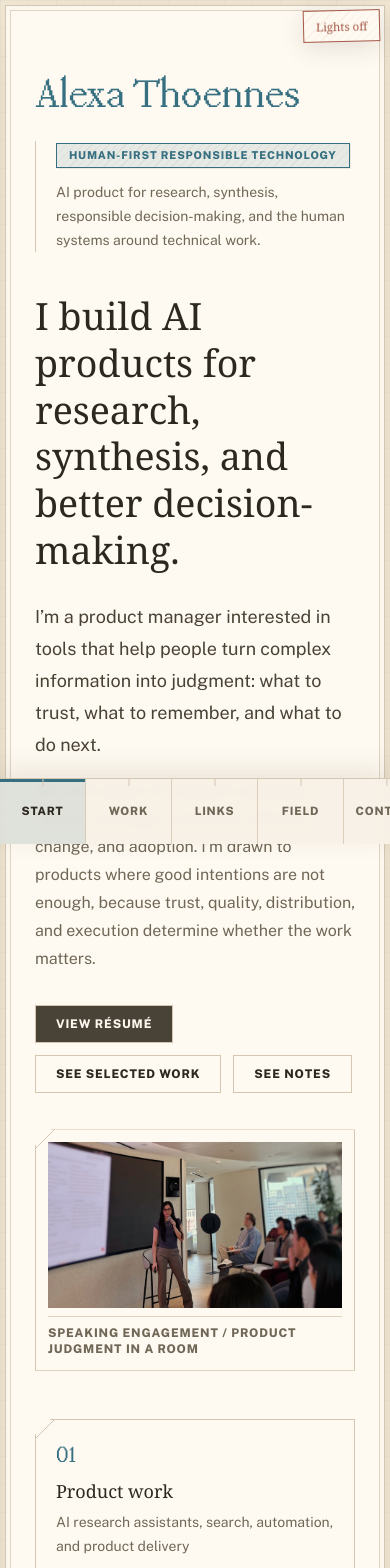
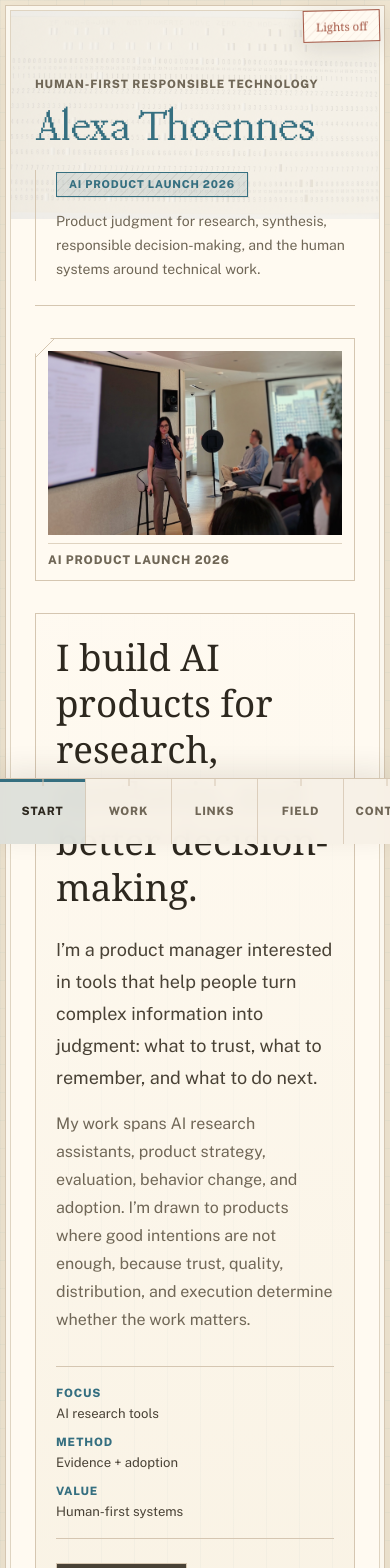
Before and after one commit to runargs/runargs.github.io, a React (Vite) app: page / in a window 390 px wide. Shown: the top 1568 px of the page. Built offline with nearby package versions, Linux system fonts and the light colour scheme; the HTML template or start-up script is replaced by a standard one; a web font is replaced by a local one.

Commit message:
Refine vintage computing layouts

```diff
--- a/src/components/layout/navItems.ts
+++ b/src/components/layout/navItems.ts
@@ -11,6 +11,6 @@ export const navItems: NavItem[] = [
   { id: "community-building", label: "Community", shortLabel: "Field" },
   { id: "mentorship", label: "Contact", shortLabel: "Contact" },
   { id: "art", label: "Image studies", shortLabel: "Images" },
-  { id: "side-projects", label: "Notes", shortLabel: "Notes" },
+  { id: "side-projects", label: "Marginalia", shortLabel: "Margin" },
   { id: "resume", label: "Résumé", shortLabel: "Résumé" },
 ];
--- a/src/components/sections/BioSection.tsx
+++ b/src/components/sections/BioSection.tsx
@@ -1,51 +1,45 @@
-import { DossierButton, ImageFrame, StampBadge } from "@/components/design-system/Dossier";
+import { ArrowRight, FileText } from "lucide-react";
+import { DossierLink, ImageFrame, StampBadge } from "@/components/design-system/Dossier";
 
 export function BioSection() {
-  const paths = [
-    { label: "Product work", id: "work", note: "AI research assistants, search, automation, and product delivery" },
-    { label: "Notes & projects", id: "side-projects", note: "AI evaluation, memory systems, decision tools, and experiments" },
-    { label: "Food & gathering", id: "art", note: "Culinary work, ceramics, hosting, and sensory detail" },
-    { label: "Résumé & contact", id: "resume", note: "PDF, credentials, and ways to reach me" },
-  ];
-
-  const scrollToSection = (sectionId: string) => {
-    document.getElementById(sectionId)?.scrollIntoView({ behavior: "smooth" });
-  };
-
   return (
     <section
       id="bio"
-      className="relative overflow-hidden border-b border-[var(--rule)] bg-[var(--paper-card)] px-6 pb-10 pt-16 md:px-11 md:pb-12 md:pt-20"
+      className="hero-console relative overflow-hidden border-b border-[var(--rule)] bg-[var(--paper-card)] px-6 pb-10 pt-16 md:px-11 md:pb-12 md:pt-20"
     >
-      <div className="mb-10 grid gap-6 md:grid-cols-[1fr_320px] md:items-start">
-        <div className="font-display text-[2.6rem] leading-none text-[var(--civic-blue)] md:text-[3.5rem]">
+      <div className="pointer-events-none absolute inset-x-0 top-0 h-52 opacity-[0.16] mix-blend-multiply dark:opacity-[0.12]">
+        <img
+          src="/images/punchcard-reference.png"
+          alt=""
+          aria-hidden="true"
+          className="h-full w-full object-cover object-center"
+        />
+      </div>
+
+      <div className="relative z-10">
+        <div className="mb-8 grid gap-5 border-b border-[var(--rule)] pb-6 lg:grid-cols-[minmax(0,1fr)_340px] lg:items-end">
+          <div>
+            <p className="small-label mb-3 text-[var(--ink-muted)]">Human-first responsible technology</p>
+            <div className="font-display text-[2.75rem] leading-none text-[var(--civic-blue)] md:text-[4.2rem]">
               Alexa Thoennes
             </div>
+          </div>
           <div className="border-l border-[var(--rule)] pl-5">
-          <StampBadge tone="blue">Human-first responsible technology</StampBadge>
+            <StampBadge tone="blue">AI product launch 2026</StampBadge>
             <p className="mt-3 text-sm leading-6 text-[var(--ink-muted)]">
-            AI product for research, synthesis, responsible decision-making, and the human systems around technical work.
+              Product judgment for research, synthesis, responsible decision-making, and the human systems around technical work.
             </p>
           </div>
         </div>
 
-      <div className="grid gap-9 lg:grid-cols-[1.04fr_0.96fr] lg:items-start">
-        <ImageFrame
-          src="/images/profile.JPG"
-          alt="Alexa Thoennes speaking to a seated audience"
-          caption="Speaking engagement / product judgment in a room"
-          className="order-2 lg:order-1"
-          mediaClassName="aspect-video"
-          imgClassName="object-[50%_52%]"
-          grayscale={false}
-        />
-
-        <div className="order-1 lg:order-2">
-          <h1 className="max-w-3xl text-[2.35rem] leading-tight text-[var(--ink)] md:text-[3rem]">
+        <div className="grid gap-8 lg:grid-cols-[minmax(0,0.98fr)_minmax(360px,1.02fr)] lg:items-stretch">
+          <div className="hero-brief order-2 flex flex-col justify-between border border-[var(--rule)] bg-[color-mix(in_srgb,var(--paper-card)_88%,var(--paper-soft))] p-5 lg:order-1 md:p-7">
+            <div>
+              <h1 className="max-w-3xl text-[2.3rem] leading-tight text-[var(--ink)] md:text-[3.15rem]">
                 I build AI products for research, synthesis, and better decision-making.
               </h1>
 
-          <div className="mt-7 max-w-2xl space-y-4 text-[var(--ink-muted)]">
+              <div className="mt-6 max-w-2xl space-y-4 text-[var(--ink-muted)]">
                 <p className="text-lg leading-8 text-[var(--ink-soft)]">
                   I’m a product manager interested in tools that help people turn complex information into judgment: what to trust, what to remember, and what to do next.
                 </p>
@@ -53,34 +47,43 @@ export function BioSection() {
                   My work spans AI research assistants, product strategy, evaluation, behavior change, and adoption. I’m drawn to products where good intentions are not enough, because trust, quality, distribution, and execution determine whether the work matters.
                 </p>
               </div>
+            </div>
 
-          <div className="mt-8 flex flex-wrap gap-3">
-            <DossierButton type="button" onClick={() => scrollToSection("resume")} className="bg-[var(--ink-soft)] text-[var(--paper)] hover:bg-[var(--ink)]">
-              View résumé
-            </DossierButton>
-            <DossierButton type="button" onClick={() => scrollToSection("work")}>
-              See selected work
-            </DossierButton>
-            <DossierButton type="button" onClick={() => scrollToSection("side-projects")}>
-              See notes
-            </DossierButton>
+            <div className="mt-8 grid gap-2 border-y border-[var(--rule)] py-4 text-sm md:grid-cols-3">
+              <div>
+                <span className="small-label block text-[var(--civic-blue)]">Focus</span>
+                <span className="data-text">AI research tools</span>
               </div>
+              <div>
+                <span className="small-label block text-[var(--civic-blue)]">Method</span>
+                <span className="data-text">Evidence + adoption</span>
+              </div>
+              <div>
+                <span className="small-label block text-[var(--civic-blue)]">Value</span>
+                <span className="data-text">Human-first systems</span>
               </div>
             </div>
 
-      <div className="mt-12 grid gap-3 md:grid-cols-4">
-        {paths.map((path, index) => (
-          <button
-            key={path.label}
-            type="button"
-            onClick={() => scrollToSection(path.id)}
-            className="notched relative block w-full cursor-pointer border border-[var(--rule)] bg-[var(--paper-card)] p-5 text-left text-[var(--ink)] transition-colors duration-150 hover:border-[color-mix(in_srgb,var(--civic-blue)_45%,var(--rule))] focus-visible:outline-none focus-visible:ring-2 focus-visible:ring-[var(--civic-blue)]"
-          >
-            <p className="font-display text-2xl text-[var(--civic-blue)]">{String(index + 1).padStart(2, "0")}</p>
-            <h2 className="mt-2 text-lg leading-tight">{path.label}</h2>
-            <p className="mt-2 text-sm leading-6 text-[var(--ink-muted)]">{path.note}</p>
-          </button>
-        ))}
+            <div className="mt-6 flex flex-wrap gap-3">
+              <DossierLink href="mailto:alexa.thoennes@gmail.com?subject=Website%20Inquiry" className="bg-[var(--ink-soft)] text-[var(--paper)] hover:bg-[var(--ink)]">
+                Contact <ArrowRight className="ml-2 h-4 w-4" />
+              </DossierLink>
+              <DossierLink href="mailto:alexa.thoennes@gmail.com?subject=Resume%20PDF%20Request">
+                <FileText className="mr-2 h-4 w-4" /> Résumé PDF
+              </DossierLink>
+            </div>
+          </div>
+
+          <ImageFrame
+            src="/images/profile.JPG"
+            alt="Alexa Thoennes speaking to a seated audience"
+            caption="AI product launch 2026"
+            className="order-1 lg:order-2"
+            mediaClassName="aspect-[16/10] md:aspect-[16/9]"
+            imgClassName="object-[50%_52%]"
+            grayscale={false}
+          />
+        </div>
       </div>
     </section>
   );
--- a/src/components/sections/MentorshipSection.tsx
+++ b/src/components/sections/MentorshipSection.tsx
@@ -16,8 +16,8 @@ export function MentorshipSection() {
       <div className="mx-auto max-w-4xl">
         <SectionHeader
           marker="06"
-          eyebrow="Contact paths"
-          title="Reach out through the practical routes."
+          eyebrow="Contact"
+          title="Ways to reach me."
           className="mb-8"
         />
 
@@ -26,7 +26,7 @@ export function MentorshipSection() {
             <div>
               <StampBadge tone="red">Contact</StampBadge>
               <p className="mt-5 max-w-2xl text-sm leading-7 text-[var(--ink-muted)]">
-                Useful reasons to get in touch: AI product work, healthspan, impact-oriented products, writing, collaboration, culinary events, or a specific question.
+                AI product work, healthspan, impact-oriented products, writing, collaboration, culinary events, or a specific question.
               </p>
 
               <DossierLink href={mailtoLink} className="mt-6 bg-[var(--ink-soft)] text-[var(--paper)] hover:bg-[var(--ink)]">
--- a/src/components/sections/ResumeSection.tsx
+++ b/src/components/sections/ResumeSection.tsx
@@ -23,8 +23,8 @@ export function ResumeSection() {
         <SectionHeader
           marker="09"
           eyebrow="Résumé"
-          title="Résumé, credentials, and contact in one place."
-          description="A compact schedule of current focus, selected credentials, and ways to reach me."
+          title="Résumé and selected credentials."
+          description="Current focus, selected credentials, and contact details."
           className="mb-8"
         />
 
--- a/src/components/sections/SideProjectsSection.tsx
+++ b/src/components/sections/SideProjectsSection.tsx
@@ -1,8 +1,8 @@
 import { useState } from "react";
-import { ArrowUpRight, ClipboardList, Compass, Layers, Search, Sparkles } from "lucide-react";
+import { ArrowUpRight } from "lucide-react";
 import { Dialog, DialogContent, DialogTitle } from "@/components/ui/dialog";
 import { VisuallyHidden } from "@radix-ui/react-visually-hidden";
-import { EditorialCard, ImageFrame, SectionBand, SectionHeader, StampBadge } from "@/components/design-system/Dossier";
+import { ImageFrame, SectionBand, SectionHeader, StampBadge } from "@/components/design-system/Dossier";
 
 interface NoteOrProject {
   id: string;
@@ -11,7 +11,6 @@ interface NoteOrProject {
   detail: string;
   tags: string[];
   kind: "note" | "project";
-  icon: typeof Search;
   image?: string;
   url?: string;
 }
@@ -25,7 +24,6 @@ const notesAndProjects: NoteOrProject[] = [
       "The product layer between retrieval and judgment is where the hard decisions live: what gets surfaced, what gets compressed, what remains uncertain, and how the user can inspect sources without drowning in them.",
     tags: ["AI Product", "Sensemaking", "Decision-making"],
     kind: "note",
-    icon: Search,
   },
   {
     id: "memory",
@@ -35,7 +33,6 @@ const notesAndProjects: NoteOrProject[] = [
       "I’m interested in the space between analog thinking and AI assistance: handwritten notes, commonplace books, journaling, multimedia capture, tagging, resurfacing, and recall. The useful question is how AI can handle the clerical layer around memory without flattening the human work of synthesis.",
     tags: ["Memory", "Analog Workflows", "AI Assistance"],
     kind: "note",
-    icon: Layers,
   },
   {
     id: "evaluation",
@@ -45,7 +42,6 @@ const notesAndProjects: NoteOrProject[] = [
       "LLM-as-judge is a real opportunity for scalable product quality. It gets weak when teams treat judgment as objective, context-free, or magically solved. I’m interested in evaluation systems that make uncertainty visible and improve with use.",
     tags: ["Evaluation", "Quality", "LLM-as-judge"],
     kind: "note",
-    icon: ClipboardList,
   },
   {
     id: "behavior",
@@ -55,7 +51,6 @@ const notesAndProjects: NoteOrProject[] = [
       "Healthspan and wellness products often have better sensors than behavior loops. The product question is not only what can be measured, but what should be made salient, when, and with what kind of intervention.",
     tags: ["Healthspan", "Wearables", "Behavior Change"],
     kind: "note",
-    icon: Compass,
   },
   {
     id: "impact",
@@ -65,7 +60,6 @@ const notesAndProjects: NoteOrProject[] = [
       "I’m drawn to products where the stakes are real: health, food systems, climate, education, financial resilience, and public-interest infrastructure. The interesting part is whether adoption, incentives, quality, and operations make the intended outcome durable.",
     tags: ["Impact", "Systems", "Adoption"],
     kind: "note",
-    icon: Sparkles,
   },
 ];
 
@@ -82,43 +76,41 @@ export function SideProjectsSection() {
       <div className="mx-auto max-w-5xl">
         <SectionHeader
           marker="08"
-          eyebrow="Notes & projects"
-          title="Notes"
-          description="Marginalia, experiments, and recurring questions around memory, synthesis, evaluation, behavior change, and products that need to work in the real world."
-          className="mb-6"
+          eyebrow="Marginalia"
+          title="Marginalia"
+          description="Small recurring questions around memory, synthesis, evaluation, behavior change, and products that need to work in the real world."
+          className="mb-5"
         />
 
-        <div className="grid grid-cols-1 gap-4 md:grid-cols-2">
-          {notesAndProjects.map((item) => {
-            const Icon = item.icon;
+        <div className="marginalia-grid">
+          {notesAndProjects.map((item, index) => {
             return (
-              <EditorialCard
+              <button
                 key={item.id}
+                type="button"
                 onClick={() => setSelectedItem(item)}
-                className="group cursor-pointer overflow-hidden"
+                className="marginalia-card group"
               >
-                  <div className="mb-4 flex items-start justify-between gap-4">
-                    <div className="flex h-10 w-10 shrink-0 items-center justify-center border border-[var(--rule)] bg-[var(--paper-soft)]">
-                      <Icon className="h-4 w-4 text-[var(--civic-blue)]" />
+                <div className="mb-3 flex items-center justify-between gap-3">
+                  <span className="small-label text-[var(--civic-blue)]">{kindLabel[item.kind]}</span>
+                  <span className="font-display text-2xl leading-none text-[var(--civic-blue)]" aria-hidden="true">
+                    {index + 1}
+                  </span>
                 </div>
-                    <StampBadge tone={item.kind === "project" ? "violet" : "blue"}>
-                      {kindLabel[item.kind]}
-                    </StampBadge>
-                  </div>
-                  <h3 className="mb-2 text-xl leading-tight transition-colors group-hover:text-[var(--civic-blue)]">
+                <h3 className="mb-2 text-left text-lg leading-tight transition-colors group-hover:text-[var(--civic-blue)]">
                   {item.title}
                 </h3>
-                  <p className="text-sm leading-7 text-[var(--ink-muted)]">
+                <p className="text-left text-sm leading-6 text-[var(--ink-muted)]">
                   {item.description}
                 </p>
-                  <div className="flex flex-wrap gap-1.5 mt-4">
-                    {item.tags.map((tag) => (
-                      <StampBadge key={tag} tone="muted">
+                <div className="mt-4 flex flex-wrap gap-1.5">
+                  {item.tags.slice(0, 2).map((tag) => (
+                    <StampBadge key={tag} tone="muted" className="border-[rgba(112,103,87,0.3)] text-[var(--ink-muted)]">
                       {tag}
                     </StampBadge>
                   ))}
                 </div>
-              </EditorialCard>
+              </button>
             );
           })}
         </div>
--- a/src/components/sections/TalksSection.tsx
+++ b/src/components/sections/TalksSection.tsx
@@ -181,7 +181,7 @@ export function TalksSection() {
 
         <div className="mt-8 border-t border-[var(--rule)] pt-6">
           <div className="mb-3 flex items-baseline justify-between gap-4">
-            <h3 className="text-lg leading-tight text-[var(--ink)]">Selected honors</h3>
+            <h3 className="text-lg leading-tight text-[var(--ink)]">Honors</h3>
             <span className="data-text text-[var(--ink-faint)]">{honors.length}</span>
           </div>
           <div className="grid gap-x-5 md:grid-cols-2">
--- a/src/index.css
+++ b/src/index.css
@@ -331,6 +331,120 @@
     line-height: 1.62;
   }
 
+  .hero-console::after {
+    content: "";
+    position: absolute;
+    inset: auto var(--space-6) var(--space-5) auto;
+    width: min(320px, 52vw);
+    height: 72px;
+    border: var(--line-hair) solid rgba(213, 198, 177, 0.72);
+    background:
+      linear-gradient(90deg, rgba(53, 111, 128, 0.08), transparent 32%),
+      repeating-linear-gradient(90deg, transparent 0 16px, rgba(45, 40, 31, 0.08) 16px 17px);
+    opacity: 0.46;
+    pointer-events: none;
+  }
+
+  .hero-brief {
+    background:
+      linear-gradient(180deg, color-mix(in srgb, var(--paper-card) 92%, transparent), color-mix(in srgb, var(--paper-soft) 34%, transparent)),
+      repeating-linear-gradient(90deg, transparent, transparent 32px, rgba(53, 111, 128, 0.055) 32px, rgba(53, 111, 128, 0.055) 33px);
+  }
+
+  .work-card {
+    background:
+      linear-gradient(180deg, color-mix(in srgb, var(--paper-card) 94%, var(--work-accent-soft)), var(--paper-card));
+  }
+
+  .work-punch-strip {
+    height: 46px;
+    border-bottom: var(--line-hair) solid var(--rule);
+    background:
+      linear-gradient(90deg, var(--work-accent-soft), transparent 34%),
+      url("/images/punchcard-reference.png");
+    background-position: center 48%;
+    background-size: cover;
+    filter: sepia(0.18) saturate(0.72) contrast(0.9);
+    opacity: 0.28;
+  }
+
+  .work-copy-block {
+    border-left: var(--line-strong) solid var(--work-accent);
+    background:
+      linear-gradient(90deg, var(--work-accent-soft), transparent 86%),
+      var(--paper);
+    padding: var(--space-5);
+  }
+
+  .work-impact-list {
+    border-top: var(--line-hair) solid var(--rule);
+  }
+
+  .work-impact-list li {
+    display: grid;
+    grid-template-columns: 42px minmax(0, 1fr);
+    gap: var(--space-3);
+    padding: var(--space-3) 0;
+    border-bottom: var(--line-hair) solid rgba(213, 198, 177, 0.72);
+    color: var(--ink-muted);
+    font-size: var(--text-sm);
+    line-height: 1.62;
+  }
+
+  .work-terminal-panel {
+    display: grid;
+    min-height: 180px;
+    place-items: center;
+    border: var(--line-hair) solid var(--rule);
+    background:
+      radial-gradient(circle at 50% 42%, rgba(127, 183, 200, 0.14), transparent 34%),
+      linear-gradient(180deg, rgba(45, 40, 31, 0.08), transparent),
+      var(--paper-soft);
+    color: var(--work-accent);
+    font-family: var(--font-pixel);
+    font-size: clamp(1.8rem, 4vw, 3.8rem);
+    line-height: 0.9;
+    text-align: center;
+  }
+
+  .work-terminal-panel span {
+    display: block;
+  }
+
+  .marginalia-grid {
+    display: grid;
+    grid-template-columns: repeat(6, minmax(0, 1fr));
+    gap: var(--space-3);
+  }
+
+  .marginalia-card {
+    grid-column: span 2;
+    min-height: 210px;
+    border: var(--line-hair) solid var(--rule);
+    background:
+      linear-gradient(180deg, rgba(255, 255, 255, 0.18), transparent),
+      var(--paper-card);
+    padding: var(--space-4);
+    color: var(--ink);
+    text-align: left;
+    transition: border-color var(--ease), transform var(--ease), background var(--ease);
+  }
+
+  .marginalia-card:nth-child(2),
+  .marginalia-card:nth-child(5) {
+    transform: translateY(18px);
+  }
+
+  .marginalia-card:nth-child(3) {
+    grid-column: span 2;
+    min-height: 178px;
+  }
+
+  .marginalia-card:hover {
+    border-color: color-mix(in srgb, var(--civic-blue) 45%, var(--rule));
+    transform: translateY(-2px);
+  }
+
   .theme-toggle {
     position: fixed;
     top: 12px;
@@ -398,11 +512,33 @@
       padding: var(--space-1) var(--space-3);
       font-size: var(--text-xs);
     }
+
+    .hero-console::after {
+      display: none;
+    }
+
+    .marginalia-grid {
+      grid-template-columns: repeat(2, minmax(0, 1fr));
+    }
+
+    .marginalia-card {
+      grid-column: span 1;
+      min-height: 0;
+    }
+
+    .marginalia-card:nth-child(2),
+    .marginalia-card:nth-child(5) {
+      transform: none;
+    }
   }
 
   @media (max-width: 560px) {
     .section-band {
       padding: var(--space-5);
     }
+
+    .marginalia-grid {
+      grid-template-columns: 1fr;
+    }
   }
 }
```
Also changed, not shown: src/components/sections/WorkSection.tsx (+56 -34 lines), public/images/punchcard-reference.png (added). Lines whose indentation alone changed are shown as unchanged.
